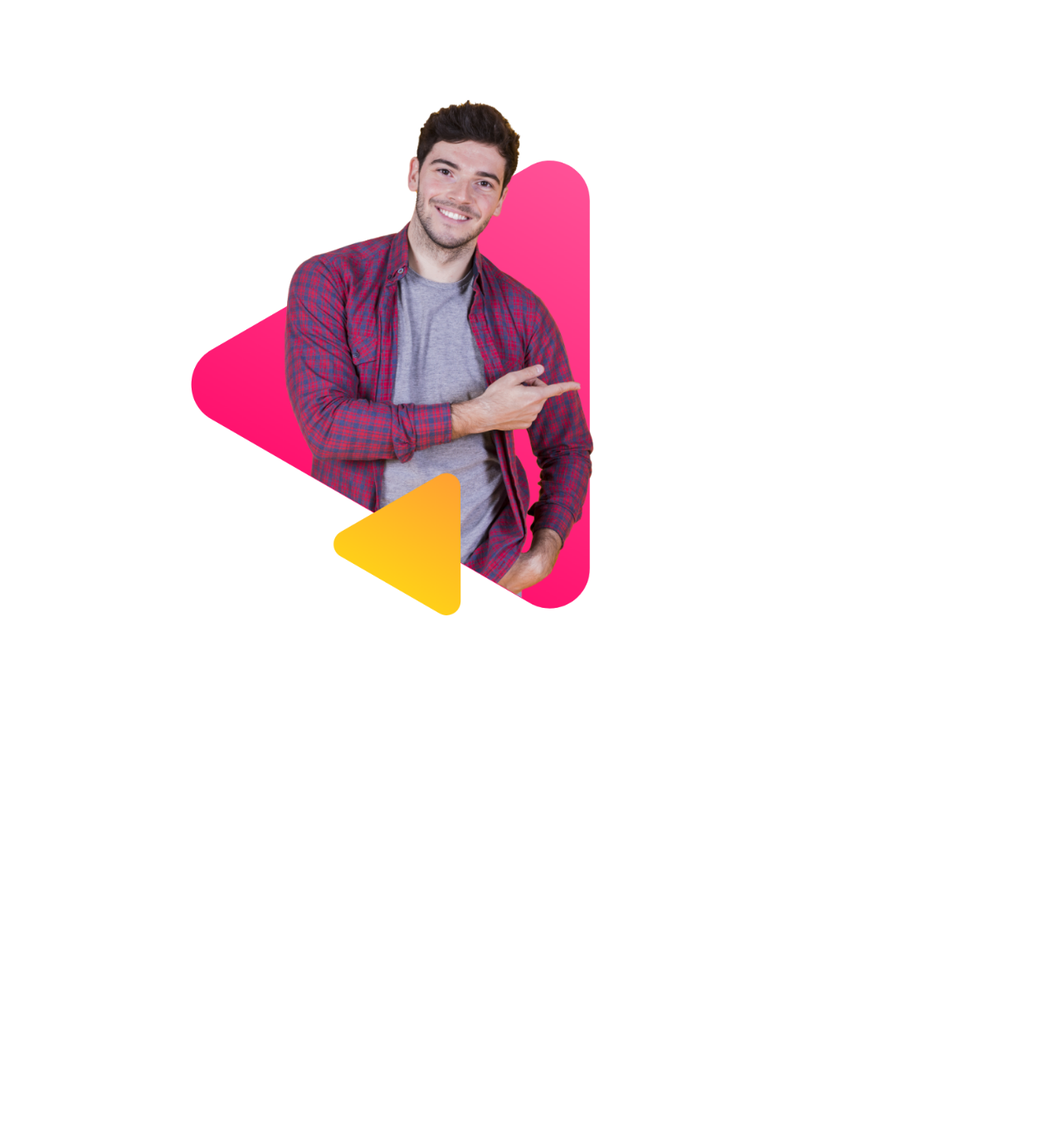
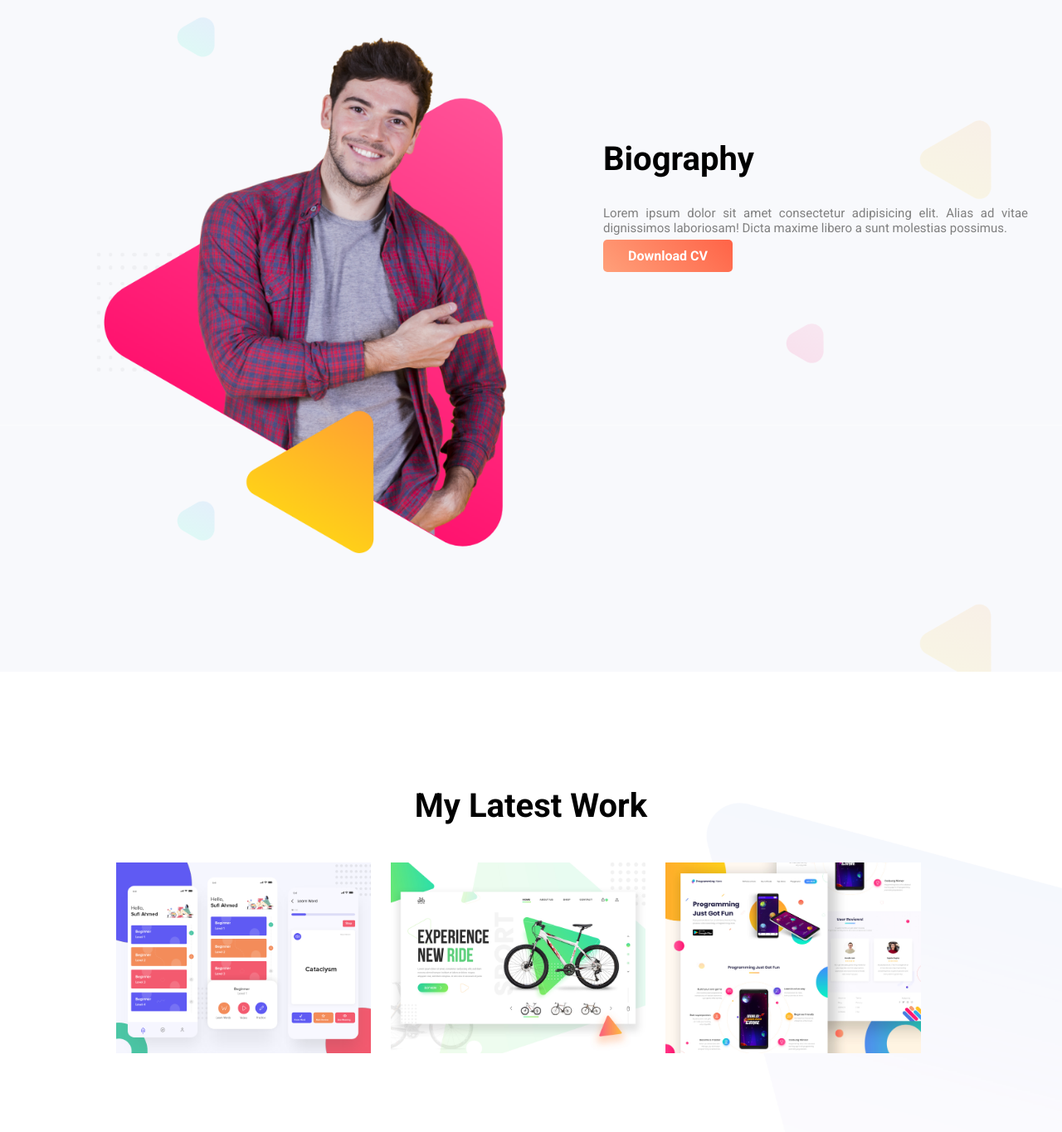
Before and after one commit to koushik-007/first-assignment, a plain HTML site: page index.html in a window 1280 px wide. Shown: the part 820-2185 px from the top of the page at 83% size. Before the commit the page ends 1590 px from the top, so only its background shows below. Drawn offline with Linux system fonts and the light colour scheme.

Commit message:
oh my god,it's togh

```diff
--- a/index.html
+++ b/index.html
@@ -8,7 +8,7 @@
     <link href="https://fonts.googleapis.com/css2?family=Roboto:ital,wght@0,400;0,500;0,700;0,900;1,500&display=swap" rel="stylesheet">
 </head>
 <body>
-    <section class="top-background">
+    <section class="first-background">
         <div id="special-pad" class="half-side">
                  <h2>Hello I'm</h1>
                  <h1 class="clr">Jack Smith</h1>
@@ -16,18 +16,36 @@
                  <p style="margin-bottom: 30px;">Lorem ipsum dolor sit, amet consectetur adipisicing elit. Officia praesentium eum incidunt voluptates quo eaque veniam autem aut alias.</p>
                  <a class="link-button" target="_blank" href="#">Hire Me</a>
         </div>
-        <div id="right-side" class="half-side">
+        <div class="half-side">
             <img src="images/peter.png" alt="#">
         </div>
     </section>
 
-    <section>
-        <div id="special-pad" class="half-side">
+    <section class="second-background">
+        <div id="special-pad-1" class="half-side">
             <img src="images/peter_dream.png" alt="">
         </div>
         <div id="right-side" class="half-side">
+            <h2>Biography</h2>
+            <p>Lorem ipsum dolor sit amet consectetur adipisicing elit. Alias ad vitae dignissimos laboriosam! Dicta maxime libero a sunt molestias possimus.</p>
 
+            <a class="link-button" target="_blank" href="#">Download CV</a>
         </div>
+    </section>
+
+    <section class="third-background">
+        <h2 class="center">My Latest Work</h2>
+      <div class="three">
+        <div class="one-third">
+            <img src="images/latest-work/work-1.png" alt="">
+        </div>
+        <div class="one-third">
+            <img src="images/latest-work/work-2.jpg" alt="">
+        </div>
+        <div class="one-third">
+            <img src="images/latest-work/work-3.jpg" alt="">
+        </div>
+      </div>
     </section>
 
 </body>
--- a/style.css
+++ b/style.css
@@ -15,7 +15,7 @@ h2{
     color: #FF297D;
 }
 section{
-    height: 750px;
+    height: 660px;
 }
 .half-side{
     float: left;
@@ -24,7 +24,7 @@ section{
 .half-side img{
     width: 95%;
 }
-.top-background{
+.first-background{
     padding-top: 7%;
     background-image: url(images/header-bg.png);
     background-repeat: no-repeat;
@@ -32,7 +32,7 @@ section{
 }
 #special-pad{
     padding-top: 100px;
-    margin-left: 230px;
+    margin-left: 213px;
 }
 .link-button{
     text-decoration: none;
@@ -45,4 +45,38 @@ section{
 p{
     font-size: 15px;
     color: gray;
+    text-align: justify;
 }
+#right-side{
+    margin-top: 16%;
+}
+#special-pad-1{
+    padding: 115px 90px 0px 125px;
+}
+.second-background{
+    height: 880px;
+    background-image: url(images/biography-bg.png);
+    background-size: 100%;
+}
+.center{
+    text-align: center;
+}
+.third-background{
+    height: 450px;
+    background-image: url('images/latest-work-bg.png');
+    background-repeat: no-repeat;
+    background-size: 100%;
+    padding-top: 105px;
+}
+.one-third{
+    float: left;
+    width: 30%;
+    padding: 12px;
+}
+.one-third img{
+    width: 100%;
+}
+.three{
+    width: 80%;
+    margin: 0 auto;
+}
```
